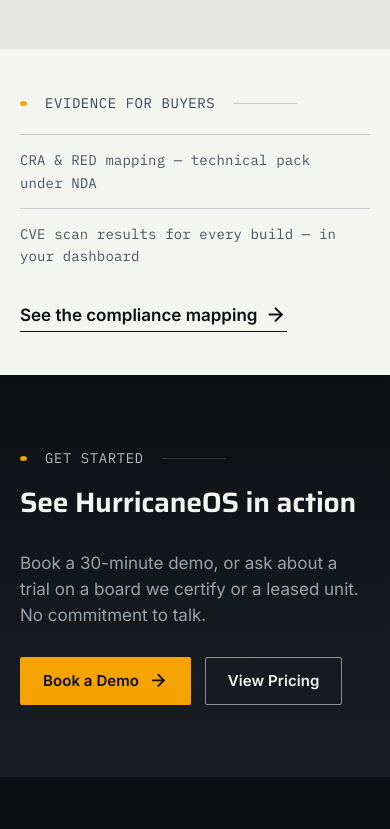
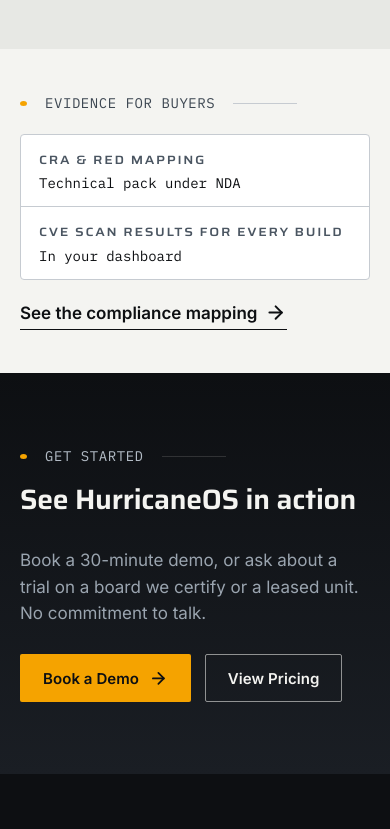
Before and after one commit to GlobalStormCloud/GlobalStormCloud.github.io, an Astro site in the folder astro/: page / in a window 390 px wide. Shown: the part 9420-10249 px from the top of the page. Built offline with nearby package versions, Linux system fonts and the light colour scheme; Astro itself is replaced by a stand-in of ours.

Commit message:
Home evidence strip: stacked spec plate
Rebuild the "Evidence for buyers" strip as a spec plate: a dl inside the
existing .plate primitive, key in wide caps, value in mono. Each item is
split on " — " from the existing data, with the first letter of the value
capitalised. Label above value on narrow screens. No data, colour or token
change.

```diff
--- a/astro/src/components/sections/TrustRow.astro
+++ b/astro/src/components/sections/TrustRow.astro
@@ -1,29 +1,32 @@
 ---
 import ArrowText from '../ArrowText.astro';
-// Thin buyer-trust row above the final CTA: what evidence is available to buyers,
-// with a link to the Compliance page.
+// Buyer-trust strip above the final CTA: what evidence is available to buyers,
+// shown as a spec plate, with a link to the Compliance page.
 import { localizePath, type Locale } from '../../i18n/ui';
 import { site } from '../../data/site';
 interface Props { locale: Locale; }
 const { locale } = Astro.props;
 const t = site[locale].trust2;
+// Each item reads "key — value"; the layout replaces the dash.
+const rows = t.items.map((it) => it.split(' — '));
 ---
 <section class="band--tight wrap trust2" aria-labelledby="trust2-h">
   <p class="index" id="trust2-h"><span class="beacon beacon--sm" aria-hidden="true"></span>{t.eyebrow}</p>
-  <ul role="list" class="trust2__list mono">
-    {t.items.map((it) => <li>{it}</li>)}
-  </ul>
+  <div class="plate">
+    <dl>
+      {rows.map(([k, v]) => (<><dt>{k}</dt><dd>{v.charAt(0).toUpperCase() + v.slice(1)}</dd></>))}
+    </dl>
+  </div>
   <a class="link-arrow trust2__link" href={localizePath('/compliance', locale)}><ArrowText text={t.link} /></a>
 </section>
 <style>
   .trust2 { display: grid; gap: 20px; }
-  .trust2__list { display: grid; grid-template-columns: repeat(2, minmax(0, 1fr)); border-top: 1px solid var(--alloy); }
+  .trust2 .plate dl { grid-template-columns: minmax(max-content, 22rem) 1fr; }
   .trust2__link { justify-self: start; }
-  .trust2__list li { padding: 18px 24px 18px 0; color: var(--steel); line-height: 1.6; }
-  .trust2__list li + li { padding-left: 24px; border-left: 1px solid var(--alloy); }
   @media (max-width: 860px) {
-    .trust2__list { grid-template-columns: minmax(0, 1fr); }
-    .trust2__list li, .trust2__list li + li { padding: 14px 0; border-left: 0; }
-    .trust2__list li + li { border-top: 1px solid var(--alloy); }
+    /* Repeated here: .trust2 .plate dl out-ranks the global .plate rule. Label above value, one rule per row. */
+    .trust2 .plate dl { grid-template-columns: minmax(0, 1fr); }
+    .trust2 .plate dt { padding-bottom: 2px; }
+    .trust2 .plate dd { border-top: 0; padding-top: 2px; }
   }
 </style>
```
